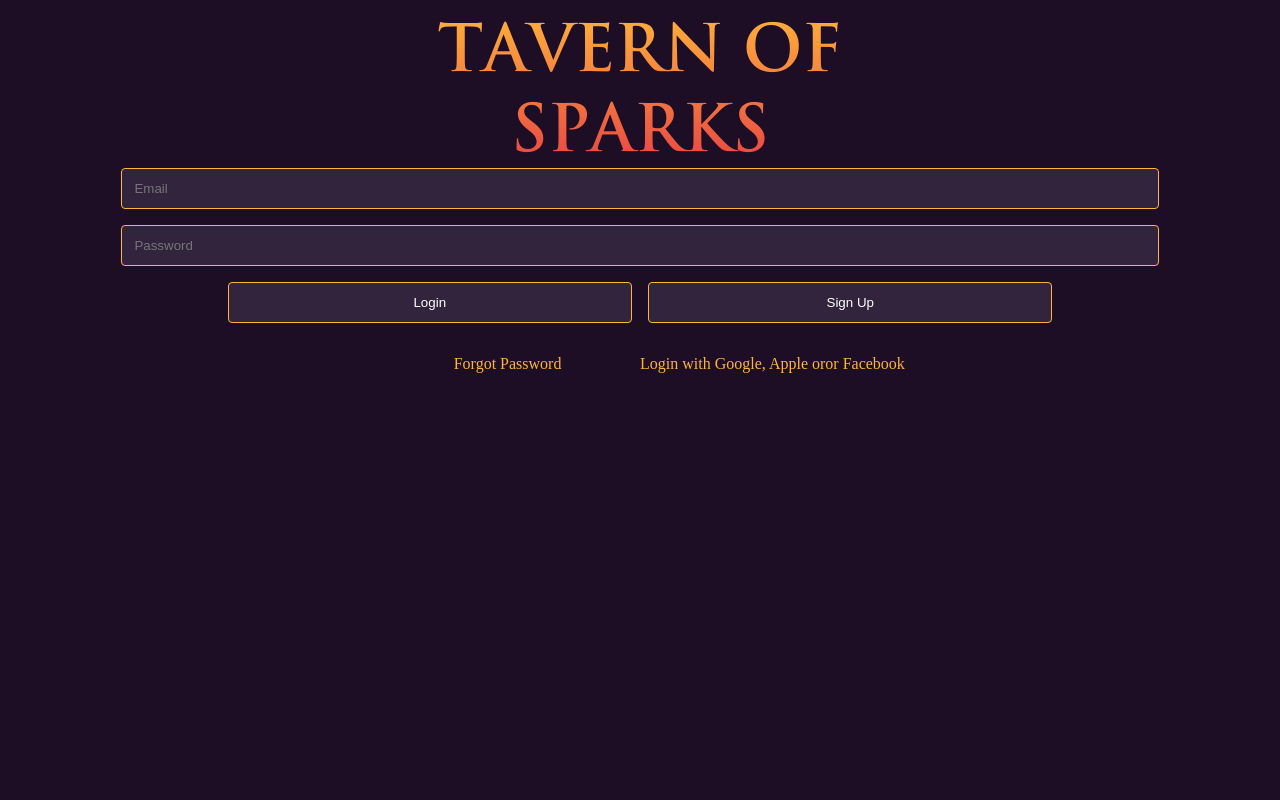
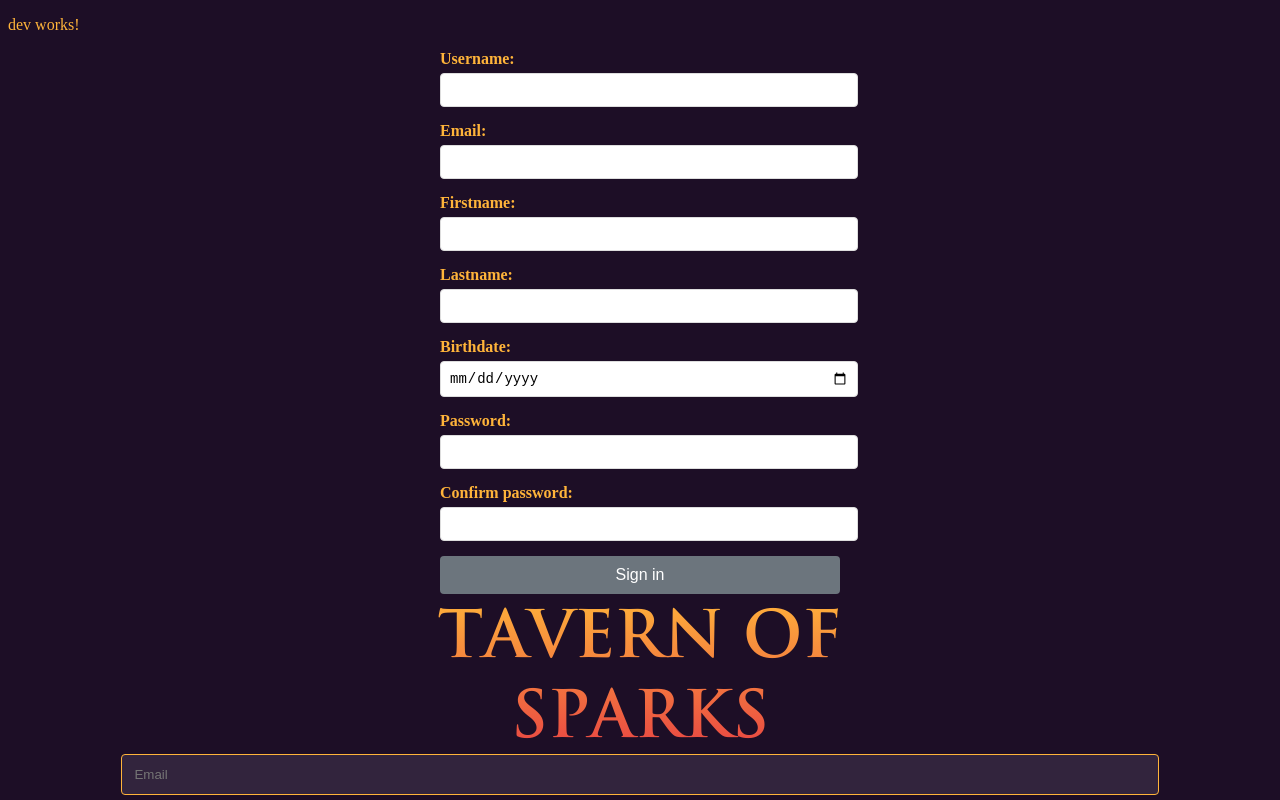
Before and after one commit to Vaganuki/tavern-of-sparks, an Angular app: page /login in a window 1280 px wide. Shown: the top 800 px of the page. Built offline with nearby package versions, Linux system fonts and the light colour scheme.

Commit message:
Did a whole bunch but now we can connect new user, i'll swap it to a proper component with cleaner aesthetic

```diff
--- a/src/app/app.component.html
+++ b/src/app/app.component.html
@@ -1 +1,2 @@
+<app-dev></app-dev>
 <router-outlet />
--- a/src/app/app.routes.ts
+++ b/src/app/app.routes.ts
@@ -2,9 +2,11 @@ import {Routes} from '@angular/router';
 import {LoginComponent} from './components/auth/login/login.component';
 import {SignUpComponent} from './components/auth/sign-up/sign-up.component';
 import {MainPageComponent} from './components/core/main-page/main-page.component';
+import {DevComponent} from './components/dev/dev.component';
 
 export const routes: Routes = [
   {path: 'login', component: LoginComponent},
   {path: 'register', component: SignUpComponent},
+  {path: 'dev', component: DevComponent},
   {path: '', component: MainPageComponent}
 ];
--- /dev/null
+++ b/src/app/components/dev/dev.component.html
@@ -0,0 +1,78 @@
+<p>dev works!</p>
+<form [formGroup]="registerForm" (ngSubmit)="devSubmit()">
+  <div>
+    <label for="username">Username:</label>
+    <input id="username" formControlName="username" type="text" required>
+    <div *ngIf="registerForm.get('username')?.invalid && registerForm.get('username')?.touched"
+         class="error">
+      Username required
+    </div>
+  </div>
+
+  <div>
+    <label for="email">Email:</label>
+    <input id="email" formControlName="email" type="email" required>
+    <div *ngIf="registerForm.get('email')?.invalid && registerForm.get('email')?.touched"
+         class="error">
+      <span *ngIf="registerForm.get('email')?.hasError('required')">Email required</span>
+      <span *ngIf="registerForm.get('email')?.hasError('email')">Invalid email</span>
+    </div>
+  </div>
+
+  <div>
+    <label for="firstName">Firstname:</label>
+    <input id="firstName" formControlName="firstName" type="text" required>
+    <div *ngIf="registerForm.get('firstName')?.invalid && registerForm.get('firstName')?.touched"
+         class="error">
+      Firstname required
+    </div>
+  </div>
+
+  <div>
+    <label for="lastName">Lastname:</label>
+    <input id="lastName" formControlName="lastName" type="text" required>
+    <div *ngIf="registerForm.get('lastName')?.invalid && registerForm.get('lastName')?.touched"
+         class="error">
+      Lastname required
+    </div>
+  </div>
+
+  <div>
+    <label for="birthdate">Birthdate:</label>
+    <input id="birthdate" formControlName="birthdate" type="date" required>
+    <div *ngIf="registerForm.get('birthdate')?.invalid && registerForm.get('birthdate')?.touched"
+         class="error">
+      Date de naissance requise
+    </div>
+  </div>
+
+  <div>
+    <label for="password">Password:</label>
+    <input id="password" formControlName="password" type="password" required>
+    <div *ngIf="passwordControl?.invalid && passwordControl?.touched"
+         class="error">
+      <span *ngIf="passwordControl?.hasError('required')">Password required</span>
+      <span *ngIf="passwordControl?.hasError('passwordStrength')">
+        {{ passwordControl?.getError('passwordStrength')?.message }}
+      </span>
+    </div>
+    <div *ngIf="passwordControl?.value" class="password-strength-indicator">
+      <div class="strength-bar" [ngClass]="getPasswordStrength()"></div>
+      <small class="strength-text">{{ getPasswordStrength() }}</small>
+    </div>
+  </div>
+
+  <div>
+    <label for="confirmPassword">Confirm password:</label>
+    <input id="confirmPassword" formControlName="confirmPassword" type="password" required>
+    <div *ngIf="confirmPasswordControl?.invalid && confirmPasswordControl?.touched"
+         class="error">
+      You must confirm password
+    </div>
+    <div *ngIf="passwordMismatch" class="error">
+      Passwords don't match
+    </div>
+  </div>
+
+  <button type="submit" [disabled]="registerForm.invalid">Sign in</button>
+</form>
--- /dev/null
+++ b/src/app/components/dev/dev.component.scss
@@ -0,0 +1,93 @@
+form {
+  max-width: 400px;
+  margin: 0 auto;
+
+  div {
+    margin-bottom: 15px;
+
+    label {
+      display: block;
+      margin-bottom: 5px;
+      font-weight: bold;
+    }
+
+    input {
+      width: 100%;
+      padding: 8px;
+      border: 1px solid #ddd;
+      border-radius: 4px;
+      font-size: 14px;
+
+      &.ng-invalid.ng-touched {
+        border-color: #dc3545;
+      }
+
+      &.ng-valid {
+        border-color: #28a745;
+      }
+    }
+  }
+
+  button {
+    background-color: #007bff;
+    color: white;
+    padding: 10px 20px;
+    border: none;
+    border-radius: 4px;
+    cursor: pointer;
+    font-size: 16px;
+    width: 100%;
+
+    &:disabled {
+      background-color: #6c757d;
+      cursor: not-allowed;
+    }
+
+    &:hover:not(:disabled) {
+      background-color: #0056b3;
+    }
+  }
+}
+
+.error {
+  color: #dc3545;
+  font-size: 12px;
+  margin-top: 5px;
+  display: block;
+}
+
+.password-strength-indicator {
+  margin-top: 8px;
+
+  .strength-bar {
+    height: 4px;
+    border-radius: 2px;
+    transition: all 0.3s ease;
+    margin-bottom: 4px;
+
+    &.Weak {
+      background-color: #dc3545;
+      width: 25%;
+    }
+
+    &.Medium {
+      background-color: #ffc107;
+      width: 50%;
+    }
+
+    &.Strong {
+      background-color: #17a2b8;
+      width: 75%;
+    }
+
+    &.Very-strong {
+      background-color: #28a745;
+      width: 100%;
+    }
+  }
+
+  .strength-text {
+    font-size: 11px;
+    color: #6c757d;
+  }
+}
--- /dev/null
+++ b/src/app/components/dev/dev.component.ts
@@ -0,0 +1,86 @@
+import {Component, inject} from '@angular/core';
+import {FormGroup, NonNullableFormBuilder, ReactiveFormsModule, Validators} from '@angular/forms';
+import {HttpClient, HttpClientModule} from '@angular/common/http';
+import {RegisterForm, RegisterFormData} from '../../interfaces/forms/register-form.interface';
+import {CommonModule} from '@angular/common';
+import {passwordMatchValidator} from '../../services/validators/password-match.validator';
+import {passwordStrengthValidator} from '../../services/validators/password-strength.validator';
+import {environment} from '../../../environments/environment';
+
+@Component({
+  selector: 'app-dev',
+  imports: [
+    ReactiveFormsModule,
+    CommonModule,
+    HttpClientModule,
+  ],
+  templateUrl: './dev.component.html',
+  standalone: true,
+  styleUrl: './dev.component.scss'
+})
+export class DevComponent {
+  private _fb = inject(NonNullableFormBuilder);
+  private _http = inject(HttpClient);
+
+  registerForm: FormGroup<RegisterForm> = this._fb.group({
+    username: ['', Validators.required],
+    email: ['', [Validators.required, Validators.email]],
+    firstName: ['', Validators.required],
+    lastName: ['', Validators.required],
+    birthdate: ['', Validators.required],
+    password: ['', [Validators.required, passwordStrengthValidator()]],
+    confirmPassword: ['', Validators.required],
+  }, {
+    validators: [passwordMatchValidator()],
+  });
+
+  devSubmit() {
+    if (this.registerForm.invalid) {
+      return;
+    }
+
+    const registerData: RegisterFormData = this.registerForm.getRawValue();
+    this._http.post(`${environment.apiUrl}/user/sign_up`, registerData)
+      .subscribe({
+        next: () => {
+          alert('Signed up successfully');
+        },
+        error: (err) => {
+          console.error(err);
+          alert(err.message);
+        }
+      })
+  }
+
+  get passwordMismatch(): boolean {
+    return this.registerForm.hasError('passwordMismatch') &&
+      this.registerForm.get('confirmPassword')?.touched === true;
+  }
+
+  get passwordControl() {
+    return this.registerForm.get('password');
+  }
+
+  get confirmPasswordControl() {
+    return this.registerForm.get('confirmPassword');
+  }
+
+  getPasswordStrength(): string {
+    const password = this.passwordControl?.value || '';
+
+    if (password.length === 0) return '';
+
+    let score = 0;
+
+    if (password.length >= 8) score++;
+    if (/[a-z]/.test(password)) score++;
+    if (/[A-Z]/.test(password)) score++;
+    if (/\d/.test(password)) score++;
+    if (/[@$!%*?&]/.test(password)) score++;
+
+    if (score <= 2) return 'Weak';
+    if (score <= 3) return 'Medium';
+    if (score <= 4) return 'Strong';
+    return 'Very-strong';
+  }
+}
--- /dev/null
+++ b/src/app/services/validators/password-match.validator.ts
@@ -0,0 +1,12 @@
+import {AbstractControl, ValidationErrors, ValidatorFn} from '@angular/forms';
+
+export function passwordMatchValidator(): ValidatorFn {
+  return (control: AbstractControl): ValidationErrors | null => {
+   const password = control.get('password')?.value;
+   const confirmPassword = control.get('confirmPassword')?.value;
+
+   if (!password || !confirmPassword) return null;
+
+   return password === confirmPassword ? null : {passwordMismatch: true};
+  }
+}
--- /dev/null
+++ b/src/app/services/validators/password-strength.validator.ts
@@ -0,0 +1,19 @@
+import {AbstractControl, ValidationErrors, ValidatorFn} from '@angular/forms';
+
+export function passwordStrengthValidator(): ValidatorFn {
+  return (control: AbstractControl): ValidationErrors | null => {
+    const value = control.value;
+    if (!value) return null;
+
+    const passwordRegex = /^(?=.*[a-z])(?=.*[A-Z])(?=.*\d)(?=.*[@$!%*?&.])[A-Za-z\d@$!%*?&.]{8,}$/;
+
+    const isValid = passwordRegex.test(value);
+    if (!isValid) return {
+      passwordStrength: {
+        message: `Password must contain at least 8 characters, 1 Uppercase letter, 1 lowercase letter, 1 special character and 1 number.`,
+      },
+    };
+
+    return null;
+  }
+}
--- /dev/null
+++ b/src/environments/environment.prod.ts
@@ -0,0 +1,4 @@
+export const environment = {
+  production: true,
+  apiUrl: ''
+};
--- /dev/null
+++ b/src/environments/environment.ts
@@ -0,0 +1,4 @@
+export const environment = {
+  production: false,
+  apiUrl: 'http://localhost:3020'
+};
```
Also changed, not shown: src/app/app.component.ts (+4 -3 lines), src/app/interfaces/forms/register-form.interface.ts (added, +21 -0 lines).
